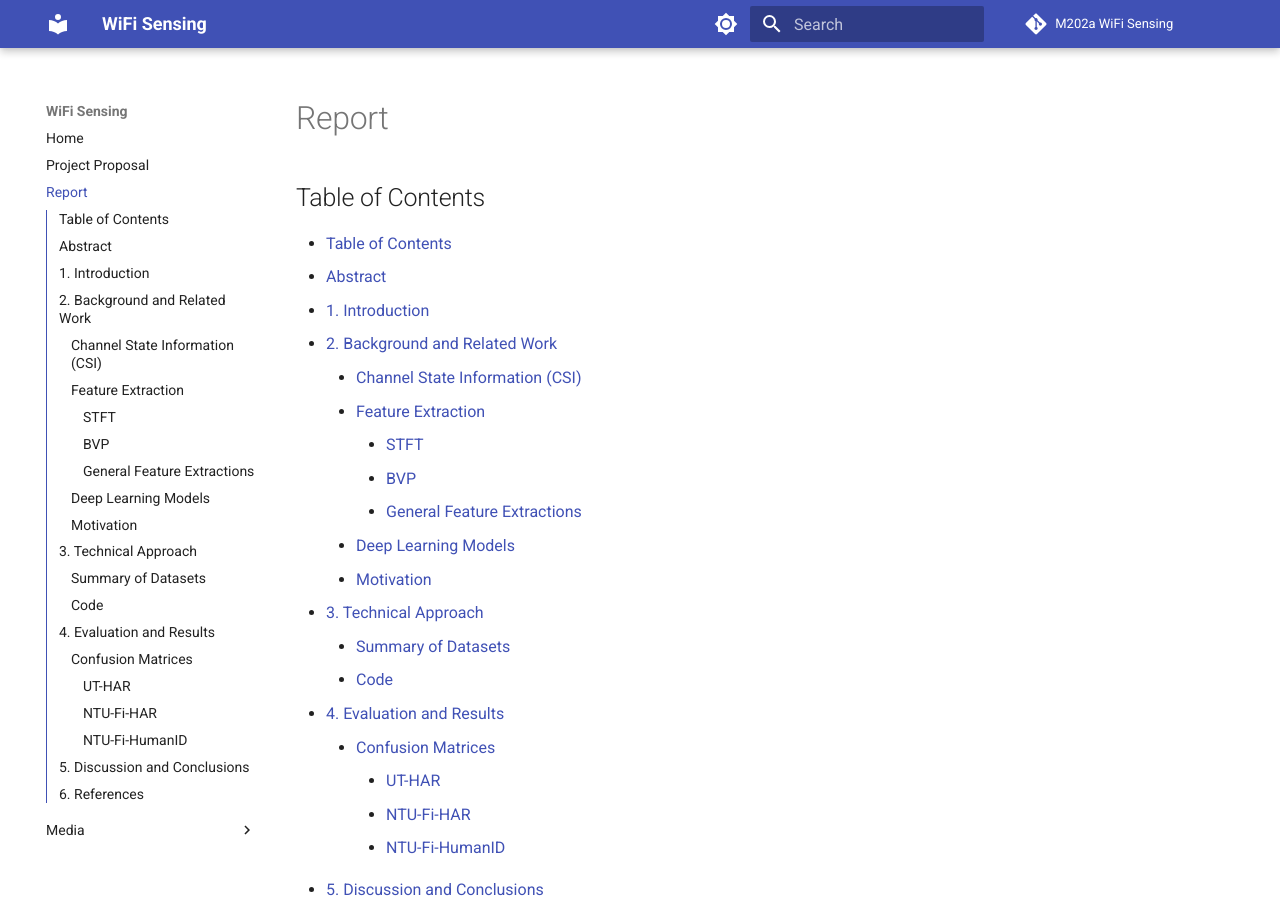
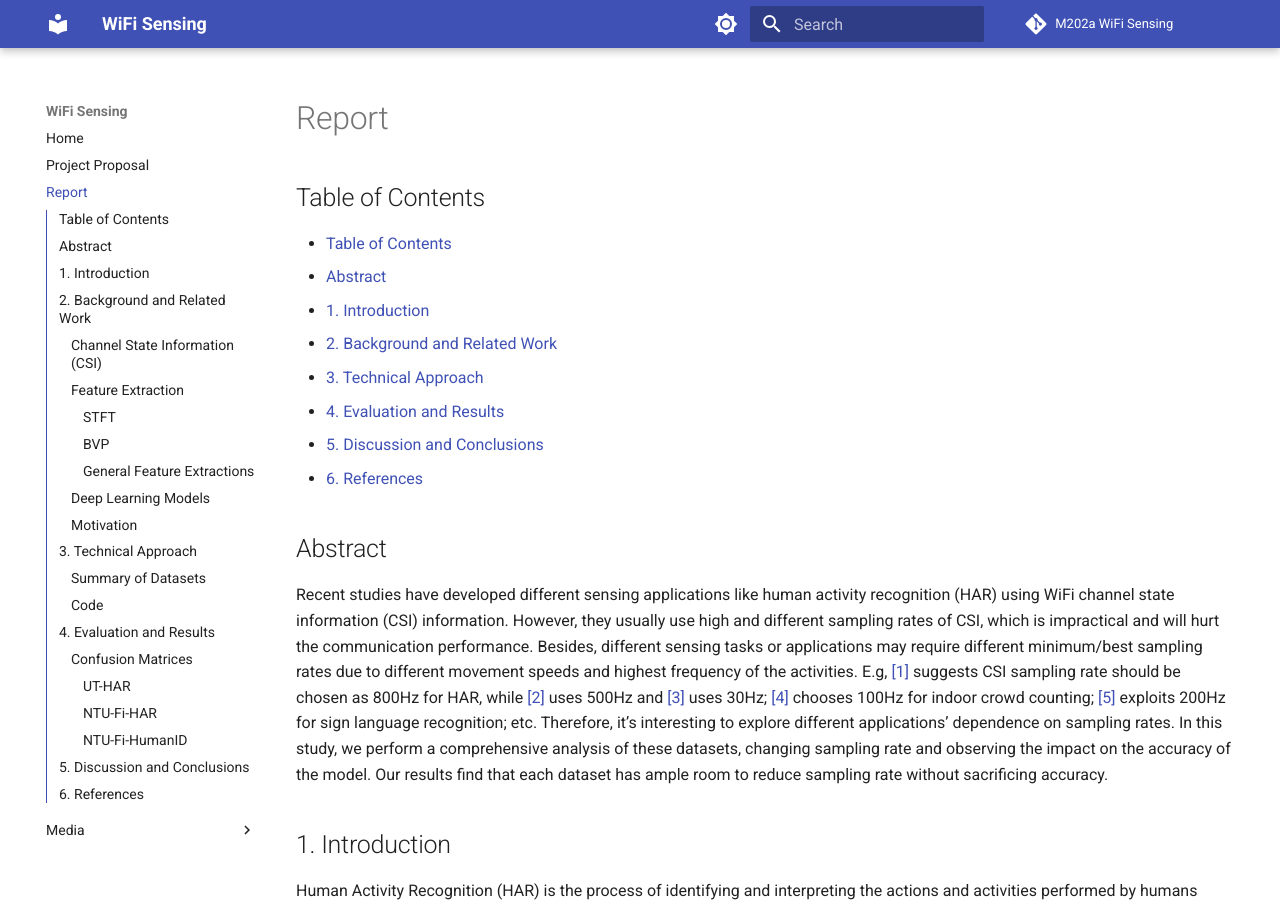
Before and after one commit to aghanoury/m202a-wifi-sensing, an MkDocs documentation site: the page built from docs/report.md, in a window 1280 px wide and 900 px high. Built offline with MkDocs 1.6.1 and Material for MkDocs 9.7.7, drawn with Linux system fonts in a browser that asks for light colours; comment, search, counter and statistics services are not loaded.

```diff
--- a/docs/report.md
+++ b/docs/report.md
@@ -4,21 +4,8 @@
 - [Abstract](#abstract)
 - [1. Introduction](#1-introduction)
 - [2. Background and Related Work](#2-background-and-related-work)
-    - [Channel State Information (CSI)](#channel-state-information-csi)
-    - [Feature Extraction](#feature-extraction)
-        - [STFT](#stft)
-        - [BVP](#bvp)
-        - [General Feature Extractions](#general-feature-extractions)
-    - [Deep Learning Models](#deep-learning-models)
-    - [Motivation](#motivation)
 - [3. Technical Approach](#3-technical-approach)
-    - [Summary of Datasets](#summary-of-datasets)
-    - [Code](#code)
 - [4. Evaluation and Results](#4-evaluation-and-results)
-    - [Confusion Matrices](#confusion-matrices)
-        - [UT-HAR](#ut-har)
-        - [NTU-Fi-HAR](#ntu-fi-har)
-        - [NTU-Fi-HumanID](#ntu-fi-humanid)
 - [5. Discussion and Conclusions](#5-discussion-and-conclusions)
 - [6. References](#6-references)
 
```
Also changed, not shown: docs/index.md (+2 -2 lines), 2 other files.
